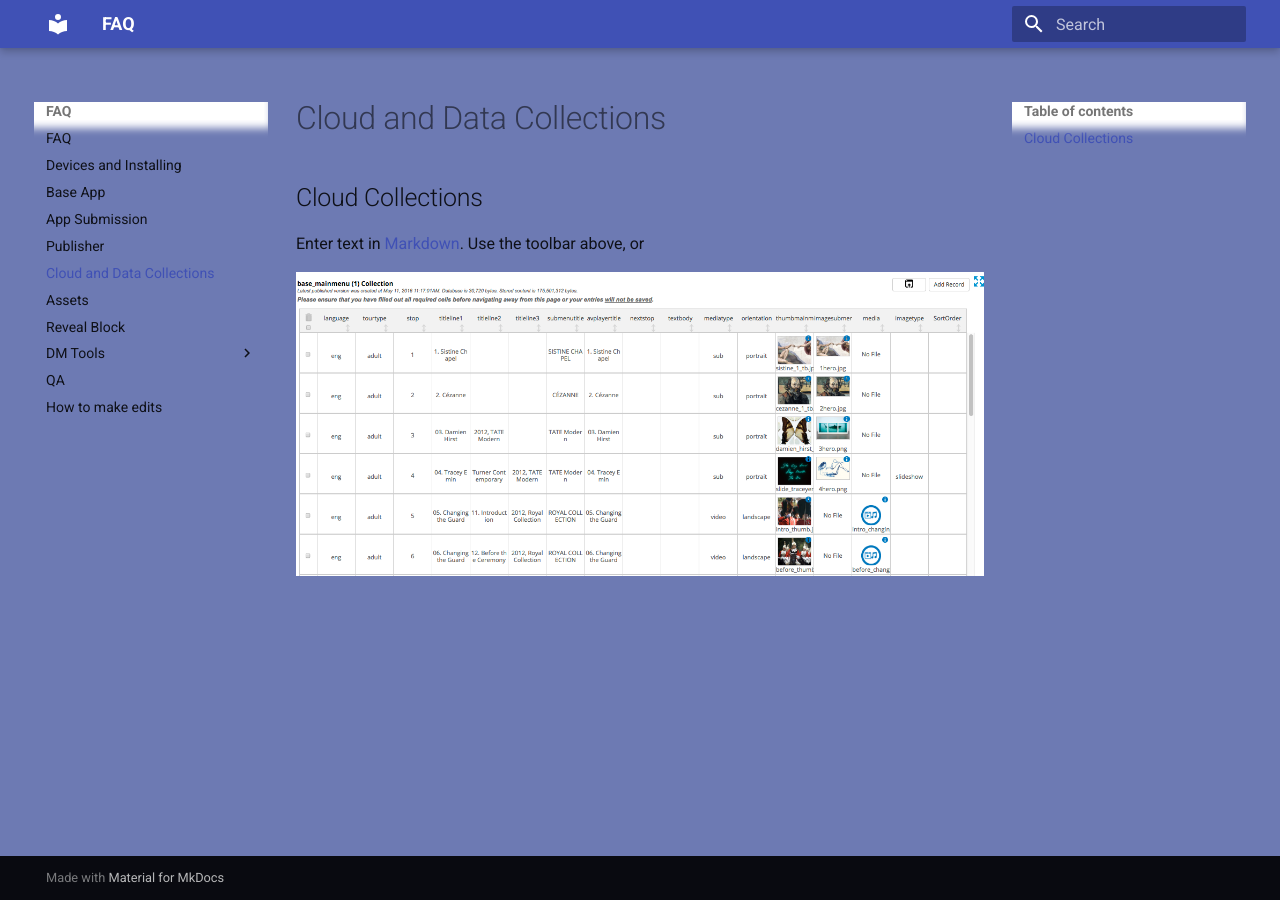
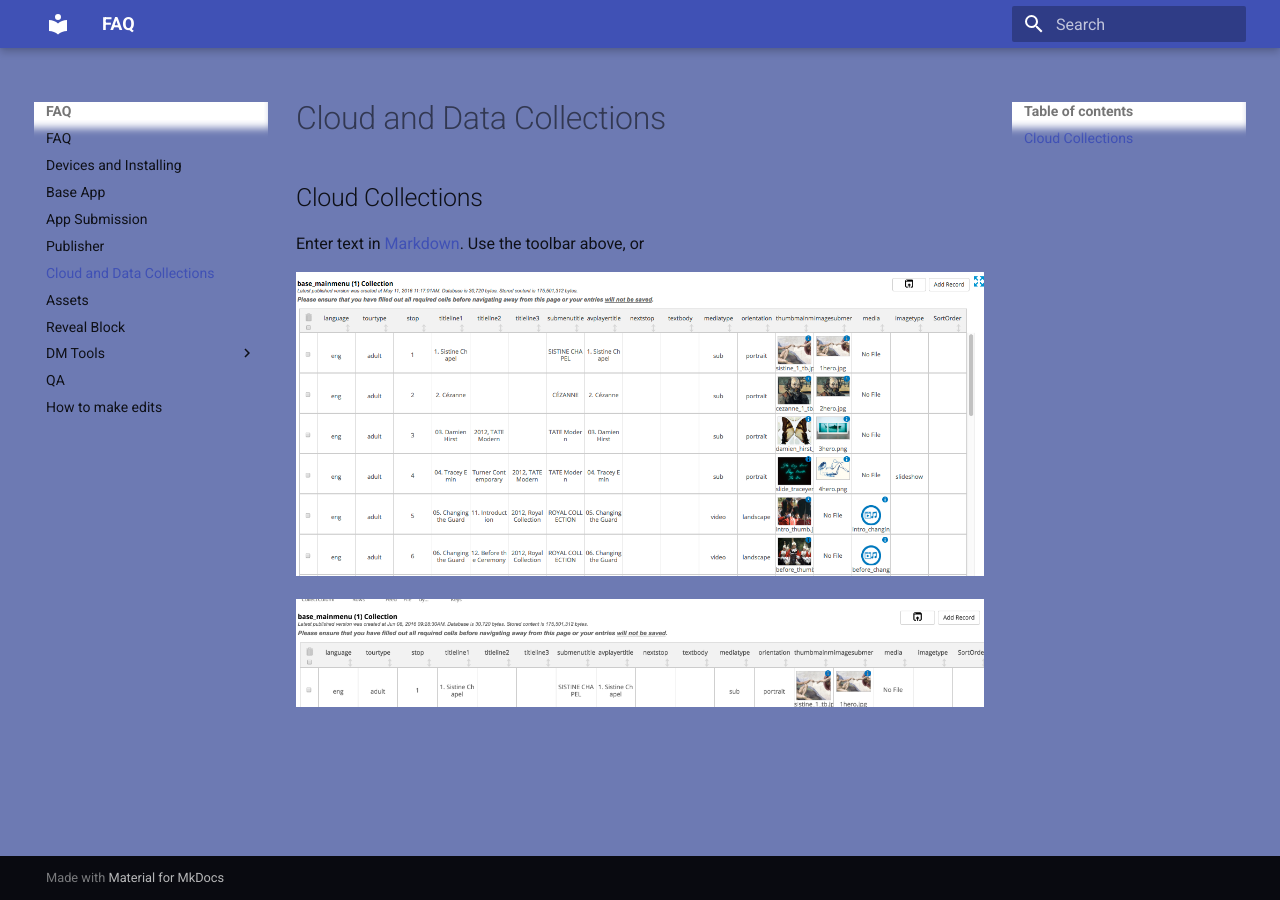
Before and after one commit to denovo/Antenna-faq, an MkDocs documentation site: the page built from docs/CloudCollectionsandData.md, in a window 1280 px wide. Built offline with MkDocs 1.6.1 and Material for MkDocs 9.7.7, drawn with Linux system fonts in a browser that asks for light colours; old or Windows-style settings are respelled for this version of MkDocs.

Commit message:
Updated CloudCollectionsandData.md

```diff
--- a/docs/CloudCollectionsandData.md
+++ b/docs/CloudCollectionsandData.md
@@ -4,3 +4,6 @@ Enter text in [Markdown](http://daringfireball.net/projects/markdown/). Use the
 
 
 ![Cloud](/images/cloud.png)
+
+
+![addrecord](/images/addrecord.png)
```
